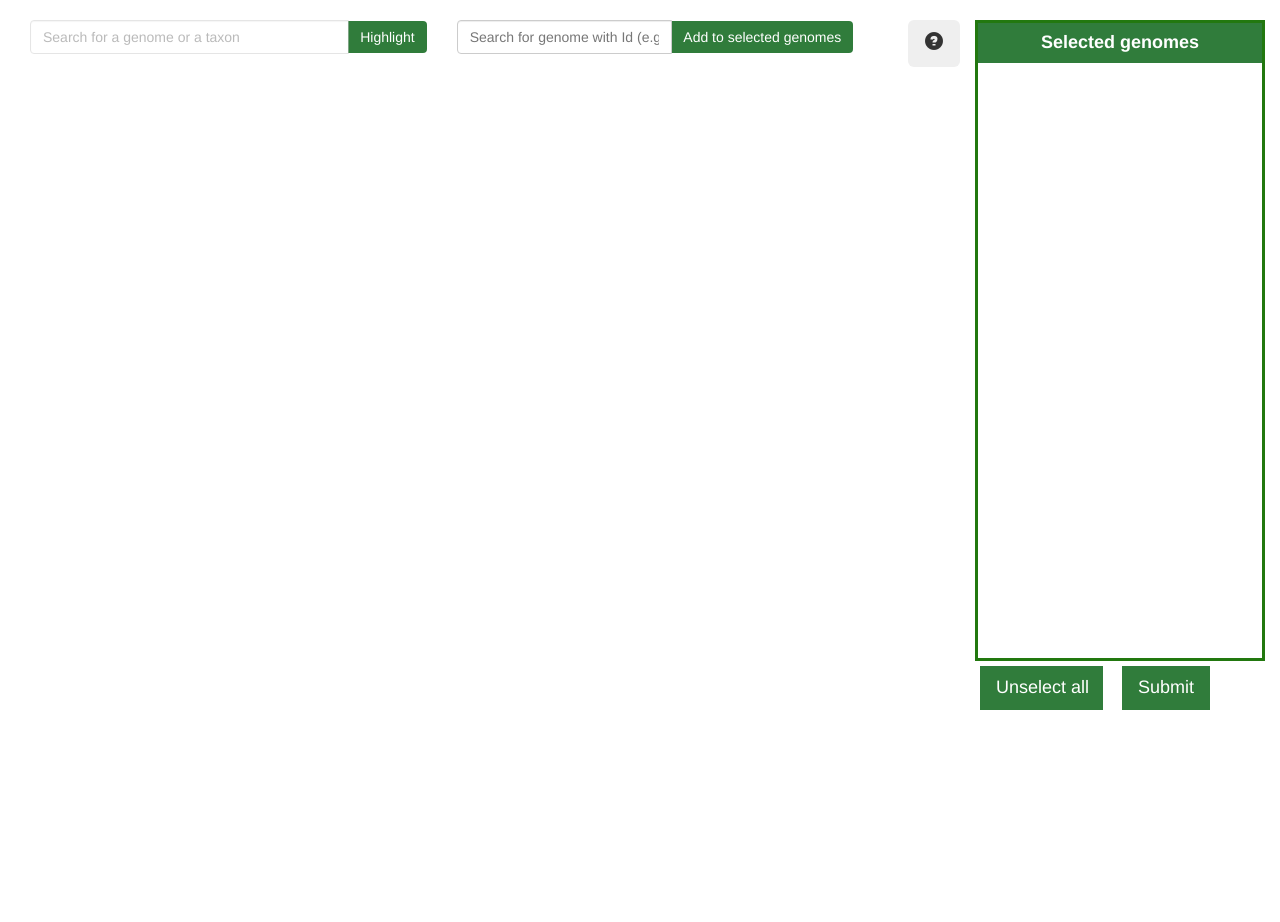
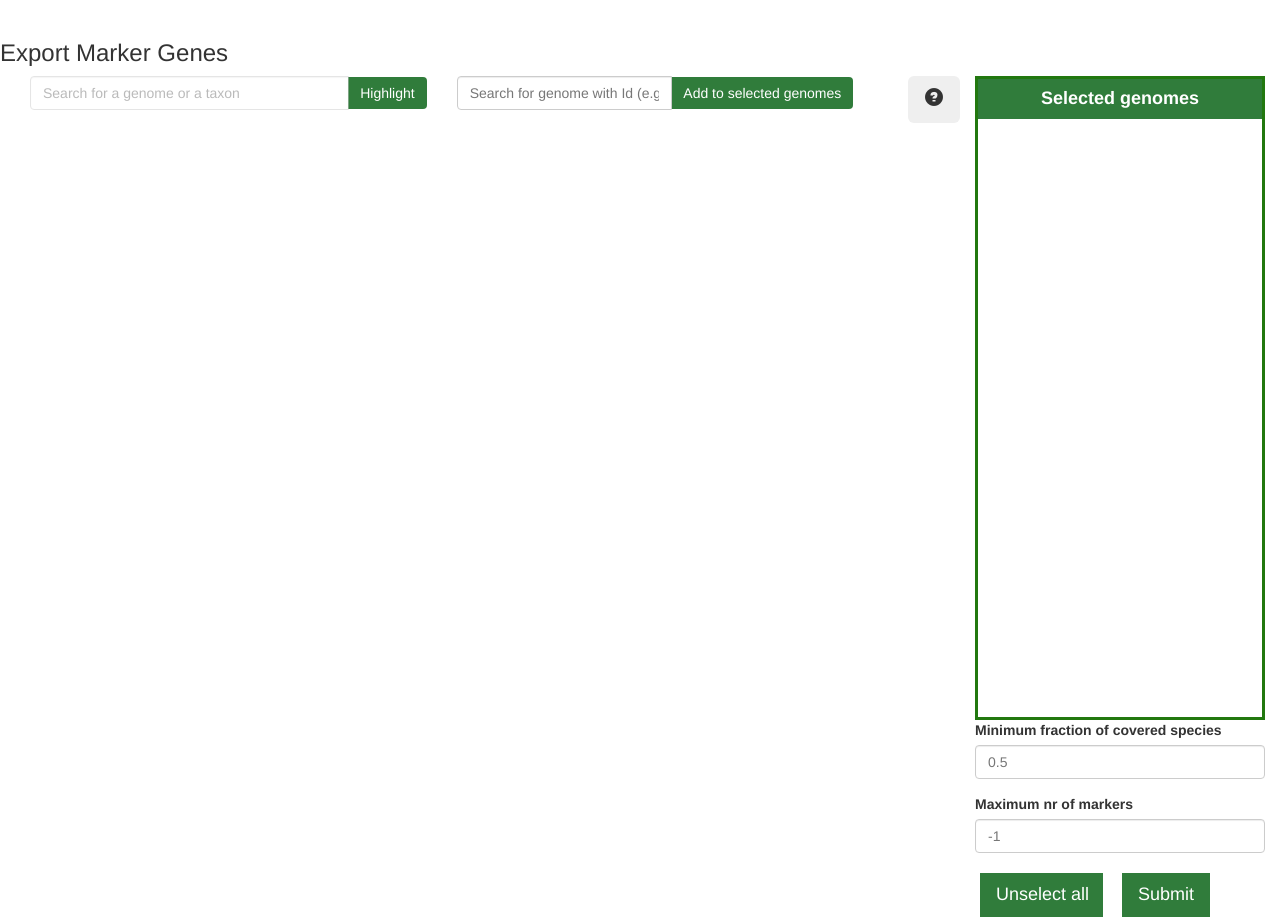
Before and after one commit to DessimozLab/pyomabrowser, a Django app: page /oma/export_markers in a window 1280 px wide. Shown: the part 52-974 px from the top of the page. Before the commit the page ends 762 px from the top, so only its background shows below. Run offline with Django 3.2, Linux system fonts and the light colour scheme; parts of the project's set-up code (start-up, migrations or seed data) failed here and were passed over; some libraries are stand-ins or nearby versions.

Commit message:
fixes such that marker export works on staging machine

```diff
--- a/oma/tasks.py
+++ b/oma/tasks.py
@@ -35,7 +35,7 @@ def export_marker_genes(genomes, data_id, min_species_coverage=0.5, top_N_grps=N
         db_entry.state = 'done'
 
     except Exception:
-        logger.exception()
+        logger.exception('failed to create marker genes:')
         db_entry.state = 'error'
     finally:
         db_entry.save()
@@ -83,7 +83,7 @@ class FastaTarballResultBuilder(object):
             grpfile = io.BytesIO(self._group_to_fasta(membs).encode('utf-8'))
             t = tarfile.TarInfo('{}/{}{}.fa'.format(
                 self.prefix, self.grouptype, grp_key))
-            t.size = grpfile.getbuffer().nbytes
+            t.size = len(grpfile.getvalue())
             t.type = tarfile.REGTYPE
             t.mode = 0o644
             t.uid = 501
--- a/oma/templates/core.html
+++ b/oma/templates/core.html
@@ -117,7 +117,8 @@
               <li class="divider"></li>
               <li role="presentation" class="dropdown-header">User-side computations</li>
               <li><a class="" href="/standalone/">OMA standalone</a></li>
-              <li><a class="" href="/oma/export">Export All/All</a></li>
+              <li><a class="" href="{% url 'export' %}">Export All/All</a></li>
+              <li><a class="" href="{% url 'export_markers' %}">Export marker genes</a></li>
             </ul>
           </li>
           <li class="dropdown"> <a href="#" class="dropdown-toggle" data-toggle="dropdown">API  <span class="caret"></span></a>
--- a/oma/templates/export.html
+++ b/oma/templates/export.html
@@ -17,6 +17,7 @@
 
 {% block content %}
 <div class="container-fluid">
+    {% block above_svg %}{% endblock %}
     <div class="row">
         <div class="col-md-9" id="svgdiv"> <!-- svg -->
             <div class="jumbotron" id="svgg" style="overflow-x:scroll;" >
@@ -86,6 +87,7 @@
                         <h3 class="text-center searchg greenb" id="textSel" style="font-size: 18px; color: #fff;padding-top: 10px; padding-bottom: 10px; margin:0px !important;" >Selected genomes</h3>
                     </div>
                 </div>
+                {% block menu_additional_inputs %}{% endblock %}
                 <div class="col-md-12"  id="buttondiv">
                     <div class="row">
                         <div class="col-sm-6 col-md-6">
--- a/oma/templates/export_marker.html
+++ b/oma/templates/export_marker.html
@@ -5,4 +5,18 @@
 {% block meta_description %}Export marker genes from a subset of your choice of OMA's genomes for species phylogeny reconstruction{% endblock %}
 {% block modal_title %}{% endblock modal_title %}
 {% block modal_body %}{% endblock modal_body %}
+{% block above_svg %}<div class="row"><h3>Export Marker Genes</h3></div>{% endblock above_svg %}
+{% block menu_additional_inputs %}
+<div class="col-md-12">
+    <div class="form-group">
+        <label for="min_species_coverage_input">Minimum fraction of covered species</label>
+        <input type="" class="form-control" id="min_species_coverage_input" placeholder="0.5">
+    </div>
+    <div class="form-group">
+        <label for="max_nr_markers_input"><span title="Put -1 to get all markers">Maximum nr of markers</span></label>
+        <input type="" class="form-control" id="max_nr_markers_input" placeholder="-1">
+    </div>
+</div>
+{% endblock menu_additional_inputs %}
+
 {% block submit_button_id %}buttonSubmitMarkerGenes{% endblock %}
--- a/oma/templates/landOMA.html
+++ b/oma/templates/landOMA.html
@@ -104,6 +104,12 @@
                                 </div>
                             </form>
 
+                            <h3>Export Marker Genes</h3>
+                            <div>
+                                <p>OMA Groups are useful for species tree reconstruction. You can
+                                    <a href="{% url 'export_markers' %}">export a set of marker genes</a> for a subset of species of your choice.</p>
+                            </div>
+
                         </div>
                     </div>
                 </div>
--- a/oma/views.py
+++ b/oma/views.py
@@ -9,7 +9,7 @@ import json
 from django.shortcuts import render
 from django.conf import settings
 from django.http import HttpResponse, Http404, HttpResponseRedirect, JsonResponse
-from django.views.decorators.cache import cache_control
+from django.views.decorators.cache import cache_control, never_cache
 from django.views.generic import TemplateView, View
 from django.views.generic.base import ContextMixin
 from django.core.urlresolvers import reverse
@@ -601,6 +601,7 @@ def export_marker_genes(request):
     return render(request, "export_marker.html")
 
 
+@never_cache
 def marker_genes_retrieve_results(request, data_id):
     try:
         result = FileResult.objects.get(data_hash=data_id)
```
